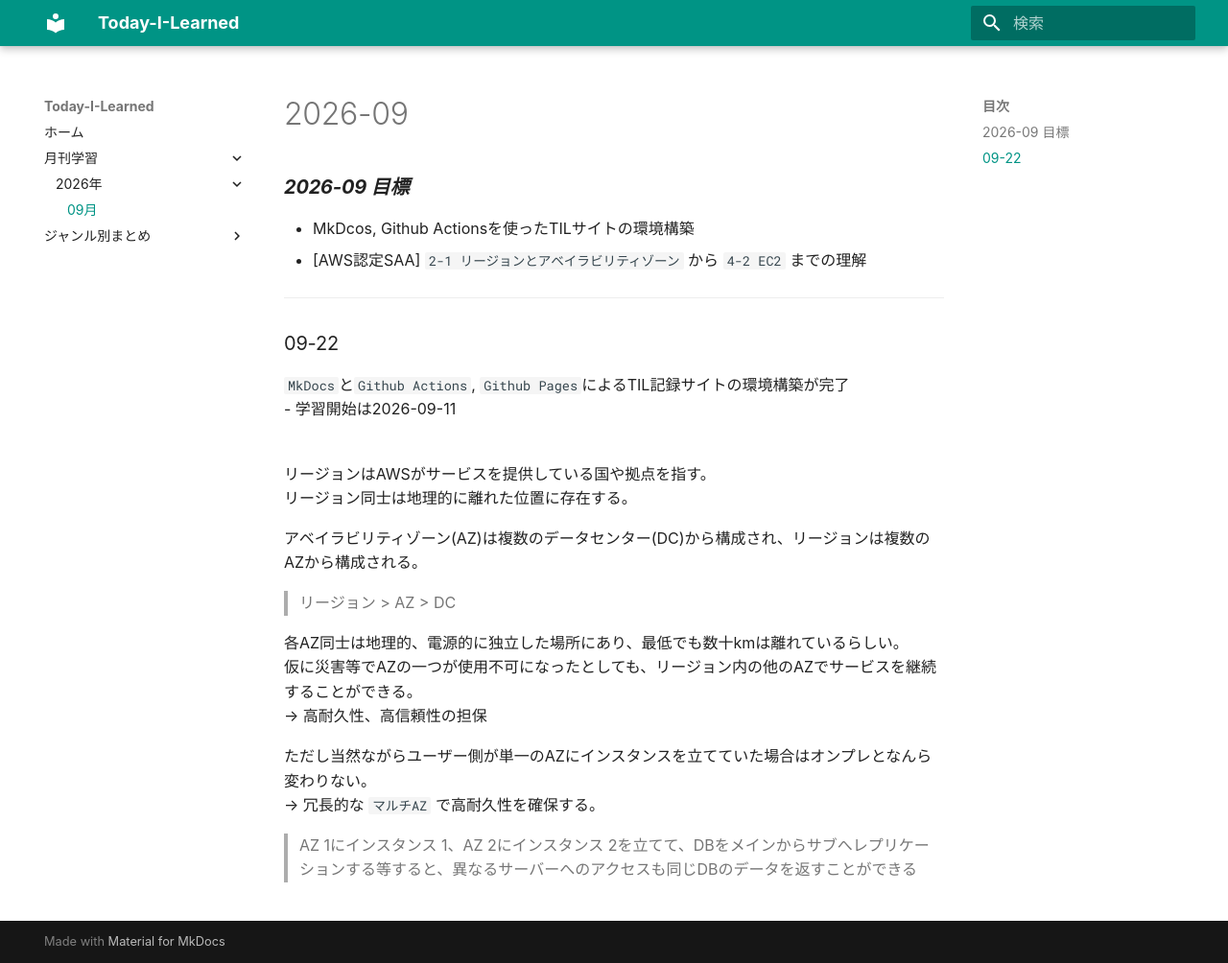
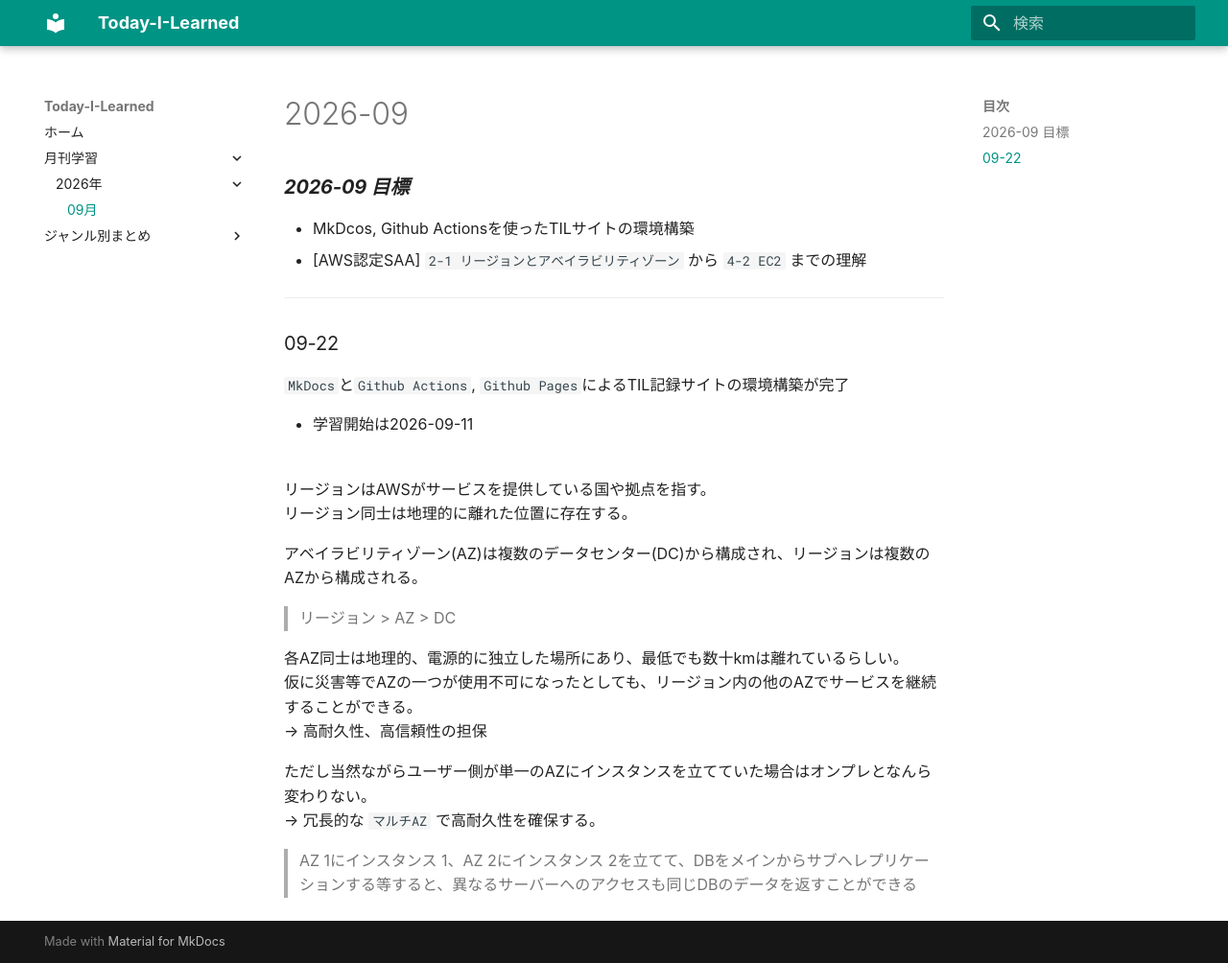
Before and after one commit to wararabesashimi/today-i-learned, an MkDocs documentation site: the page built from docs/2026-09.md, in a window 1280 px wide and 1004 px high. Shown: the whole window at 96% size. Built offline with MkDocs 1.6.1 and Material for MkDocs 9.7.7, drawn with Linux system fonts in a browser that asks for light colours; some web fonts are replaced; some of the changed lines change nothing that is shown.

Commit message:
トップページをindex.mdに修正

```diff
--- a/docs/2026-09.md
+++ b/docs/2026-09.md
@@ -7,6 +7,7 @@
 
 ### 09-22
 `MkDocs`と`Github Actions`, `Github Pages`によるTIL記録サイトの環境構築が完了<br>
+
    - 学習開始は2026-09-11
 <br>
 <br>
--- a/mkdocs.yml
+++ b/mkdocs.yml
@@ -4,7 +4,7 @@
 site_description: TIL方式で自己学習したことをまとめます
 
 nav:
-  - ホーム: README.md
+  - ホーム: index.md
   - 月刊学習:
     - 2026年:
       - 09月: 2026-09.md
```
